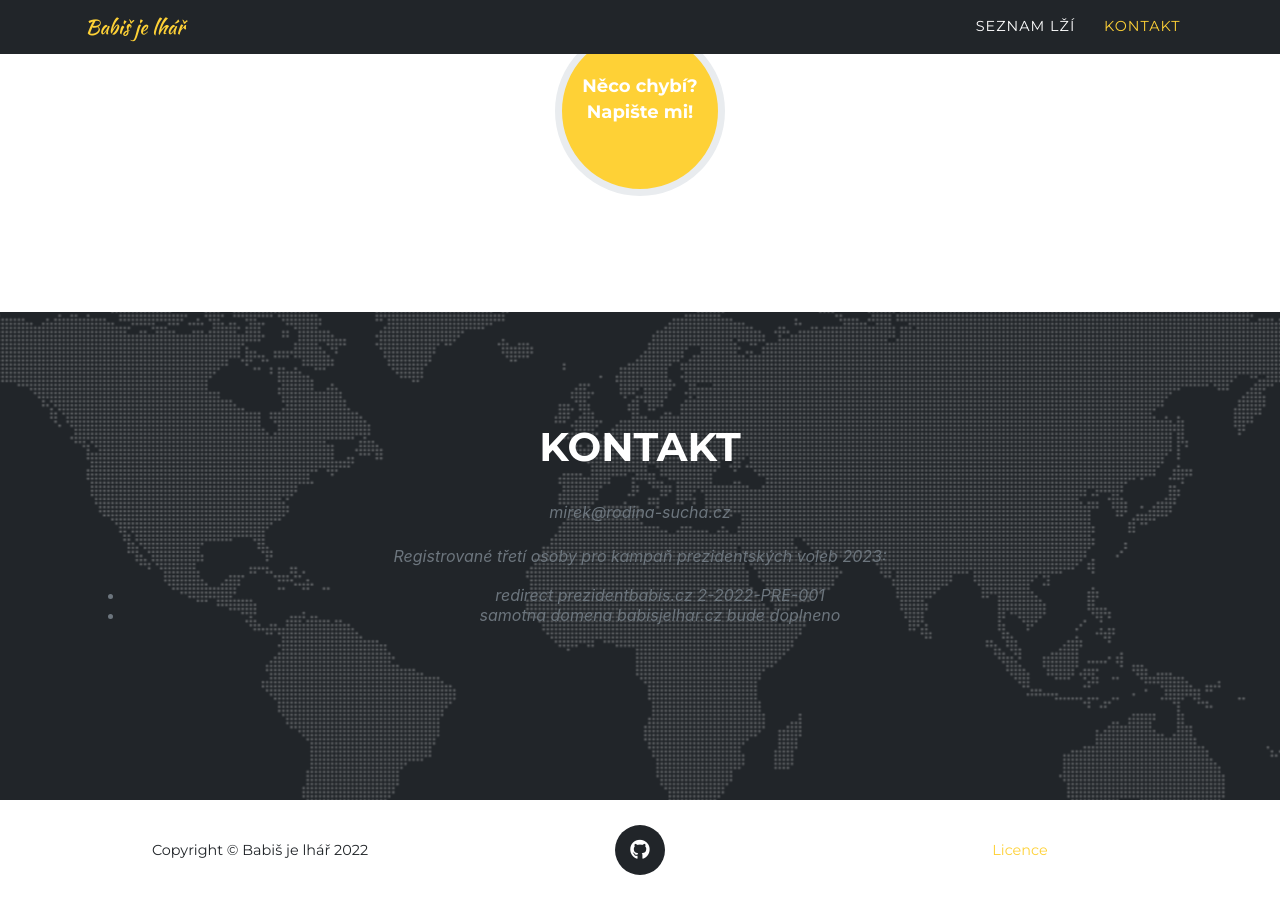
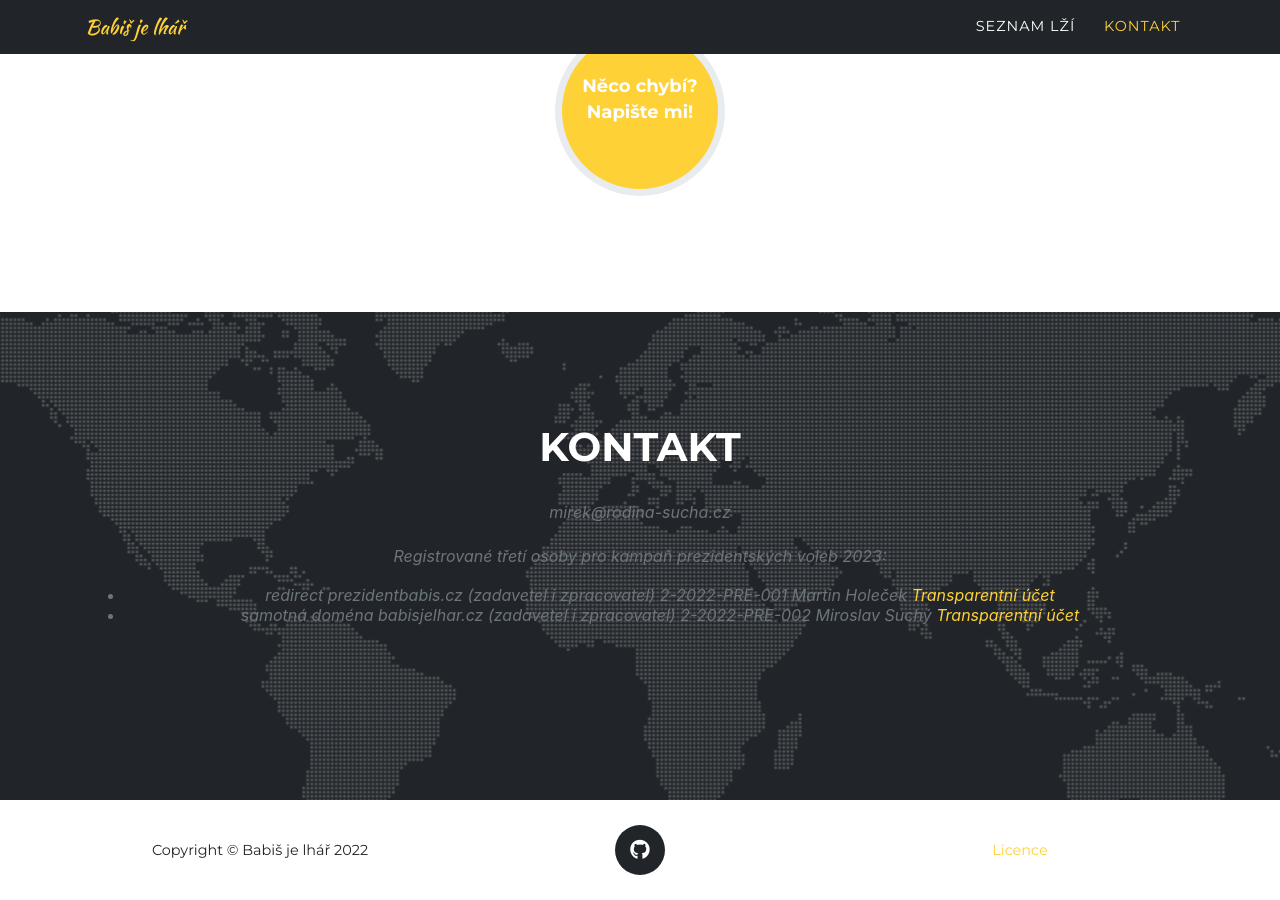
Before and after one commit to xsuchy/babisjelhar, a Jekyll site: the page built from index.md, in a window 1280 px wide and 900 px high, scrolled down 44539 px. Built offline with Jekyll 4.4.1, drawn with Linux system fonts in a browser that asks for light colours; some web fonts are replaced.

Commit message:
pridat linky na transparentni ucet

```diff
--- a/_data/sitetext.yml
+++ b/_data/sitetext.yml
@@ -378,8 +378,8 @@ contact:
 
       Registrované třetí osoby pro kampaň prezidentských voleb 2023:
 
-      * redirect prezidentbabis.cz 2-2022-PRE-001
-      * samotna domena babisjelhar.cz bude doplneno
+      * redirect prezidentbabis.cz (zadavetel i zpracovatel) 2-2022-PRE-001 Martin Holeček [Transparentní účet](https://docs.google.com/document/d/1EaY1m3_cTRXXnXoTSlES1kmMjiMg8NZhcLcnm-jWA58/edit?usp=sharing)
+      * samotná doména babisjelhar.cz (zadavetel i zpracovatel) 2-2022-PRE-002 Miroslav Suchý [Transparentní účet](https://docs.google.com/document/d/1Nwo0ZT7rZLAHr43ksY41ohiXq8Crap4eqgIMzKgo7J8/edit?usp=sharing)
     section: contact
 
 footer:
```
